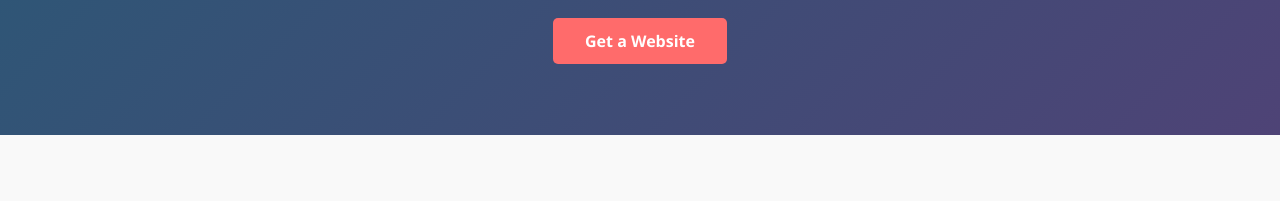
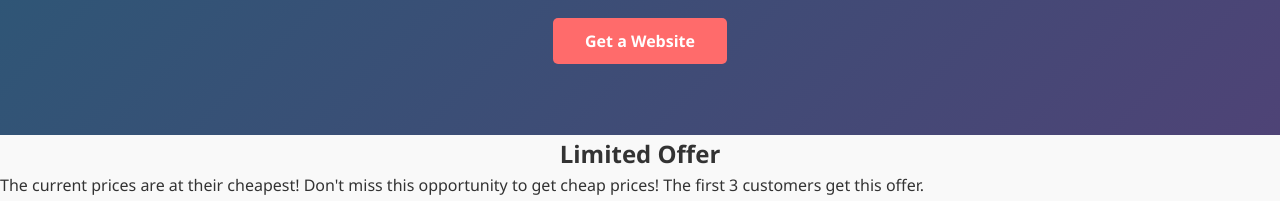
Before and after one commit to WebDesignerCameron/WebDesignerCameronSites, a plain HTML site: page index.html in a window 1280 px wide. Shown: the part 751-952 px from the top of the page. Drawn offline with nearby package versions, Linux system fonts and the light colour scheme.

Commit message:
Update index.html

```diff
--- a/index.html
+++ b/index.html
@@ -80,6 +80,12 @@
             <h1>Professional Web Design Crafted from Memory</h1>
             <p>High-quality, clean, semantic websites built right here in Manchester.</p>
             <a href="#contact" class="btn">Get a Website</a>
+        </section>
+        <section class="offer" >
+            <h2>Limited Offer</h2>
+            <p>The current prices are at their cheapest!
+            Don't miss this opportunity to get cheap prices!
+            The first 3 customers get this offer. </p>
         </section>
 
         <!-- Services Section: Independent group of related content -->
```
